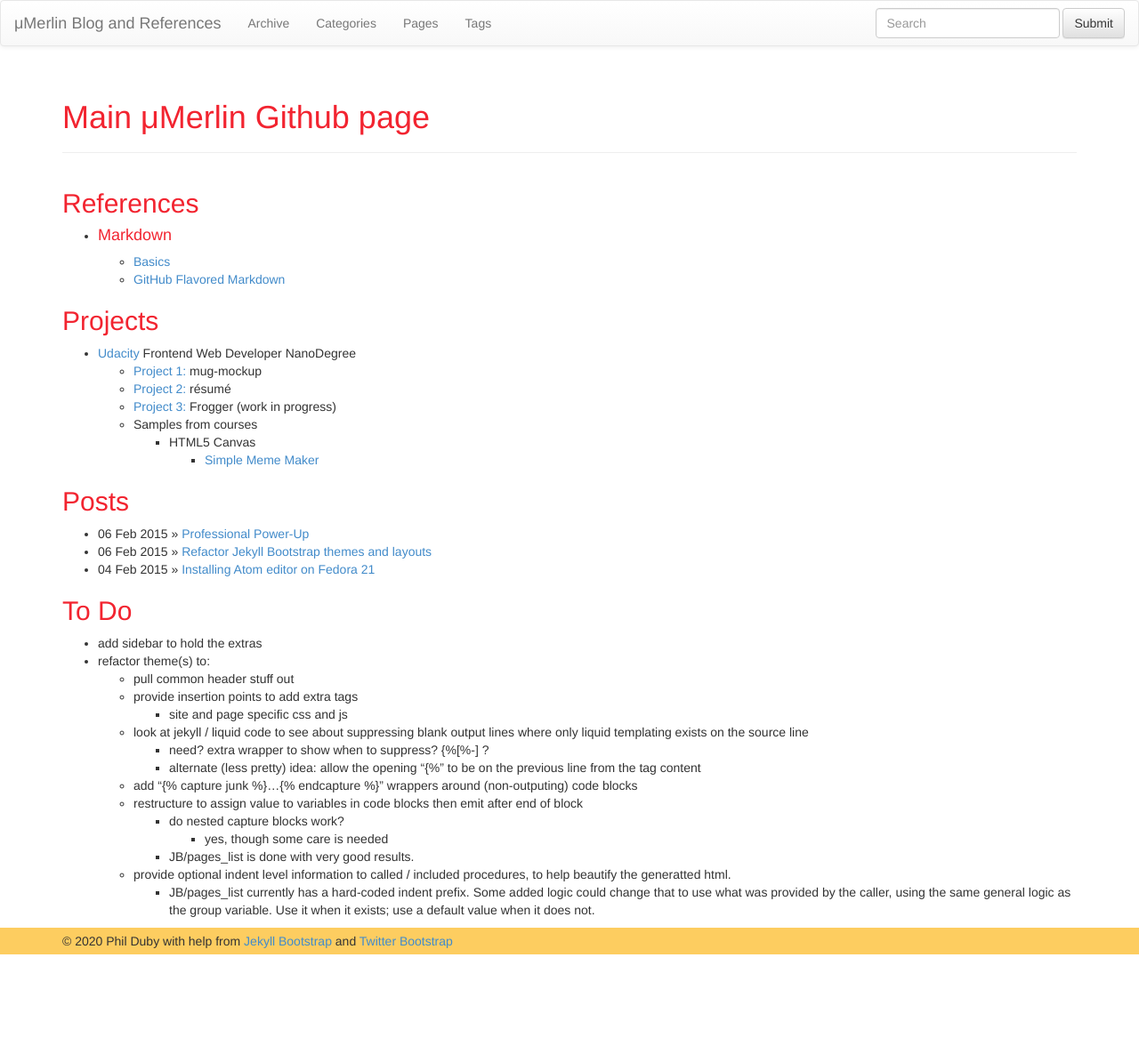
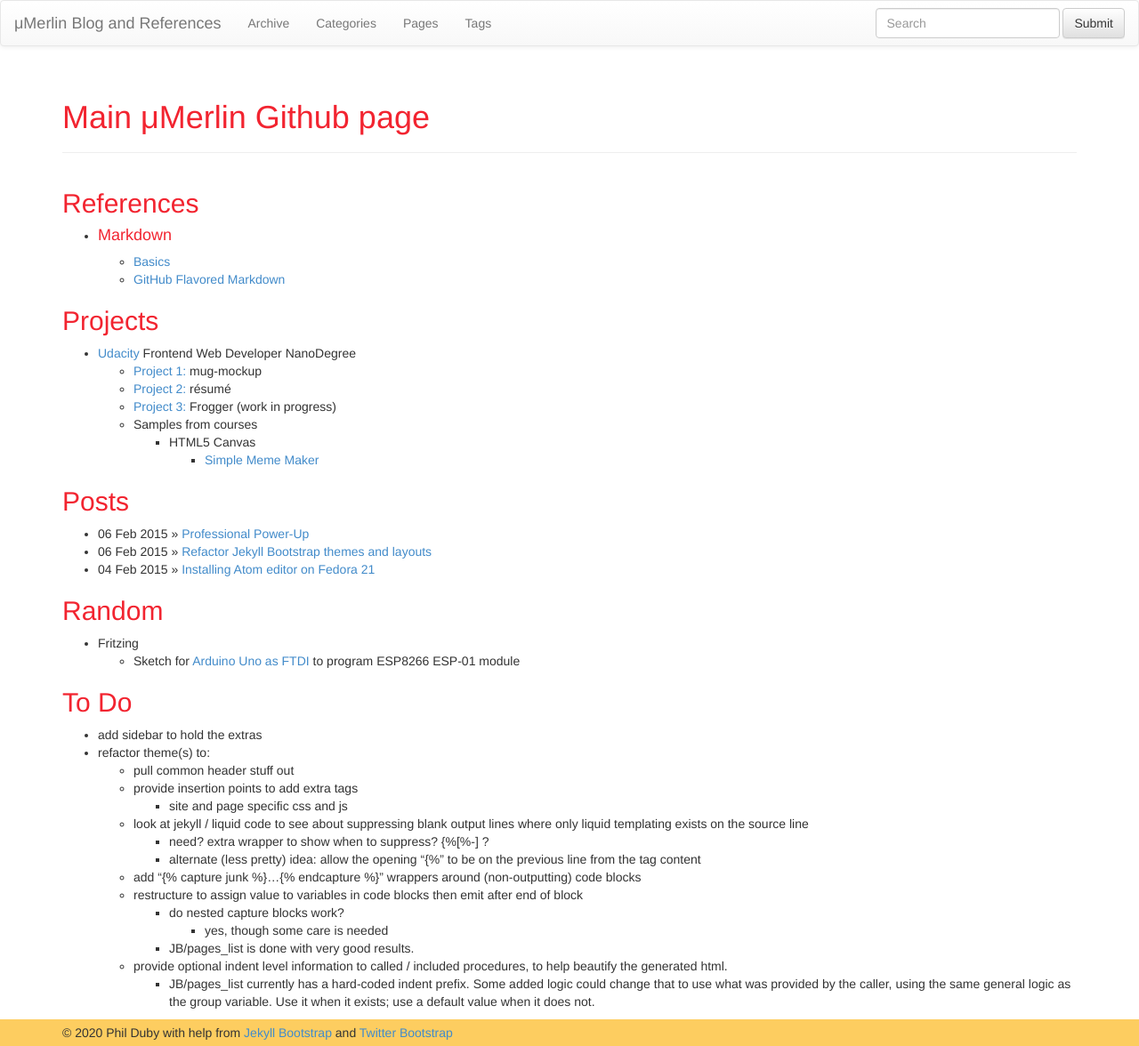
Before and after one commit to mMerlin/mMerlin.github.io, a Jekyll site: the page built from index.md, in a window 1280 px wide. Shown: the whole page at 89% size. Built offline with Jekyll 4.4.1, drawn with Linux system fonts in a browser that asks for light colours; nearby versions of some CDN libraries; before the commit the page ends 1073 px from its top, so only the background shows below that.

Commit message:
add uno as ftdi sketch

```diff
--- a/index.md
+++ b/index.md
@@ -5,11 +5,14 @@ title: Main μMerlin Github page
 {% comment %}
 tagline: Supporting tagline
 {% endcomment %}## References
+
 * #### Markdown
+
   * <a href="https://help.github.com/articles/markdown-basics">Basics</a>
   * <a href="https://help.github.com/articles/github-flavored-markdown/">GitHub Flavored Markdown</a>
 
 ## Projects
+
 * <a href="https://www.udacity.com/">Udacity</a> Frontend Web Developer NanoDegree
   * <a href="/mug-mockup/">Project 1:</a> mug-mockup
   * <a href="/resume/">Project 2:</a> résumé
@@ -19,6 +22,7 @@ tagline: Supporting tagline
       * <a href="/udacity/canvas/memeMaker.html">Simple Meme Maker</a>
 
 ## Posts{% capture junk %}
+
   {% assign goodlines = nil %}
   {% for post in site.posts %}
     {% capture goodlines %}{{ goodlines }}
@@ -28,8 +32,13 @@ tagline: Supporting tagline
 <ul class="posts">{{ goodlines }}
 </ul>
 
+## Random
+
+* Fritzing
+  * Sketch for [Arduino Uno as FTDI](fritzing/ESP8266%20Serial%20Via%20Arduino.fzz) to program ESP8266 ESP-01 module
 
 ## To Do
+
 * add sidebar to hold the extras
 * refactor theme(s) to:
   * pull common header stuff out
@@ -38,10 +47,10 @@ tagline: Supporting tagline
   * look at jekyll / liquid code to see about suppressing blank output lines where only liquid templating exists on the source line
     * need? extra wrapper to show when to suppress?  {&zwnj;%[%-] ?
     * alternate (less pretty) idea: allow the opening "{&zwnj;%" to be on the previous line from the tag content
-  * add "{&zwnj;% capture junk %}…{&zwnj;% endcapture %}" wrappers around (non-outputing) code blocks
+  * add "{&zwnj;% capture junk %}…{&zwnj;% endcapture %}" wrappers around (non-outputting) code blocks
   * restructure to assign value to variables in code blocks then emit after end of block
     * do nested capture blocks work?
       * yes, though some care is needed
     * JB/pages_list is done with very good results.
-  * provide optional indent level information to called / included procedures, to help beautify the generatted html.
+  * provide optional indent level information to called / included procedures, to help beautify the generated html.
     * JB/pages_list currently has a hard-coded indent prefix.  Some added logic could change that to use what was provided by the caller, using the same general logic as the group variable.  Use it when it exists; use a default value when it does not.
```
Also changed, not shown: 1 other file.
